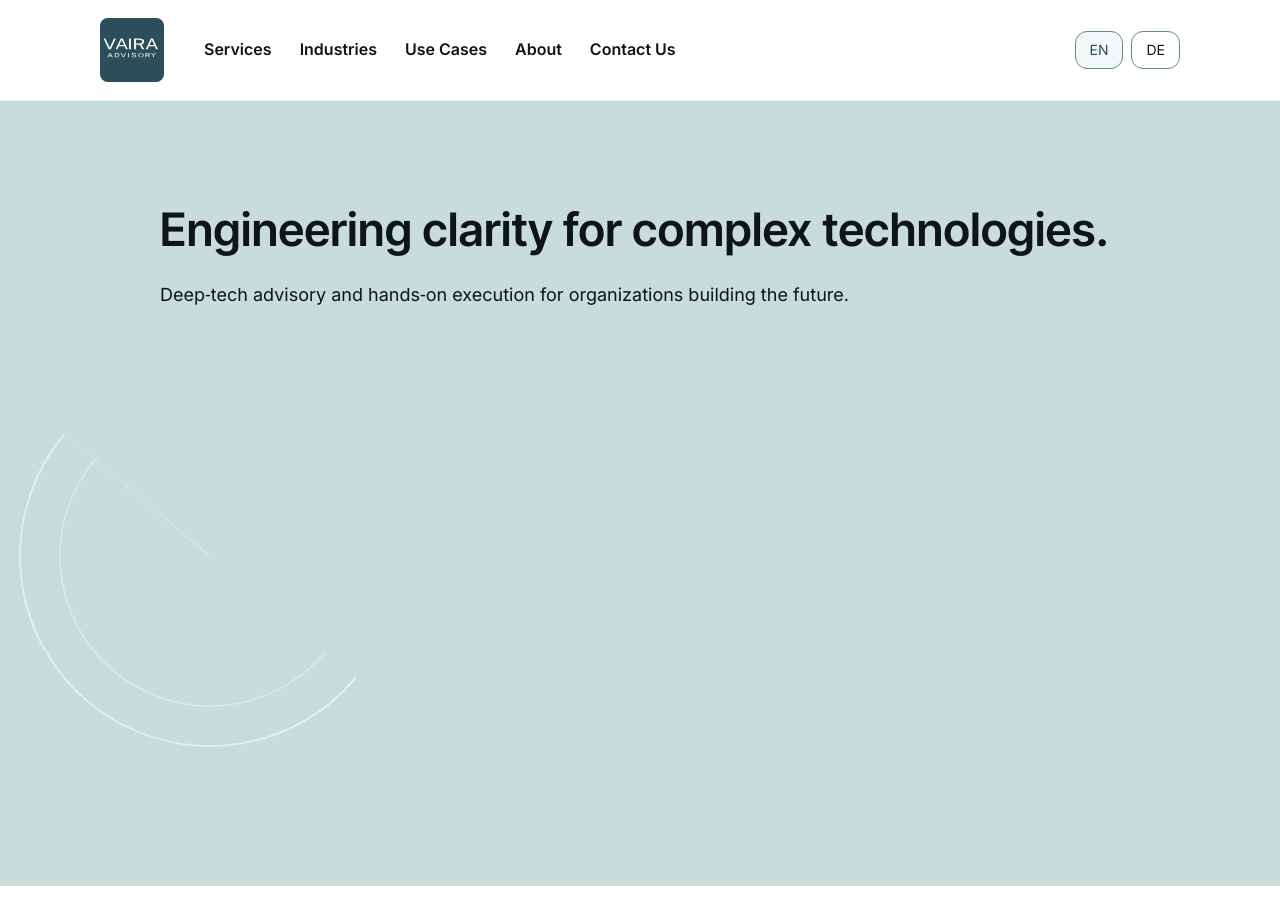
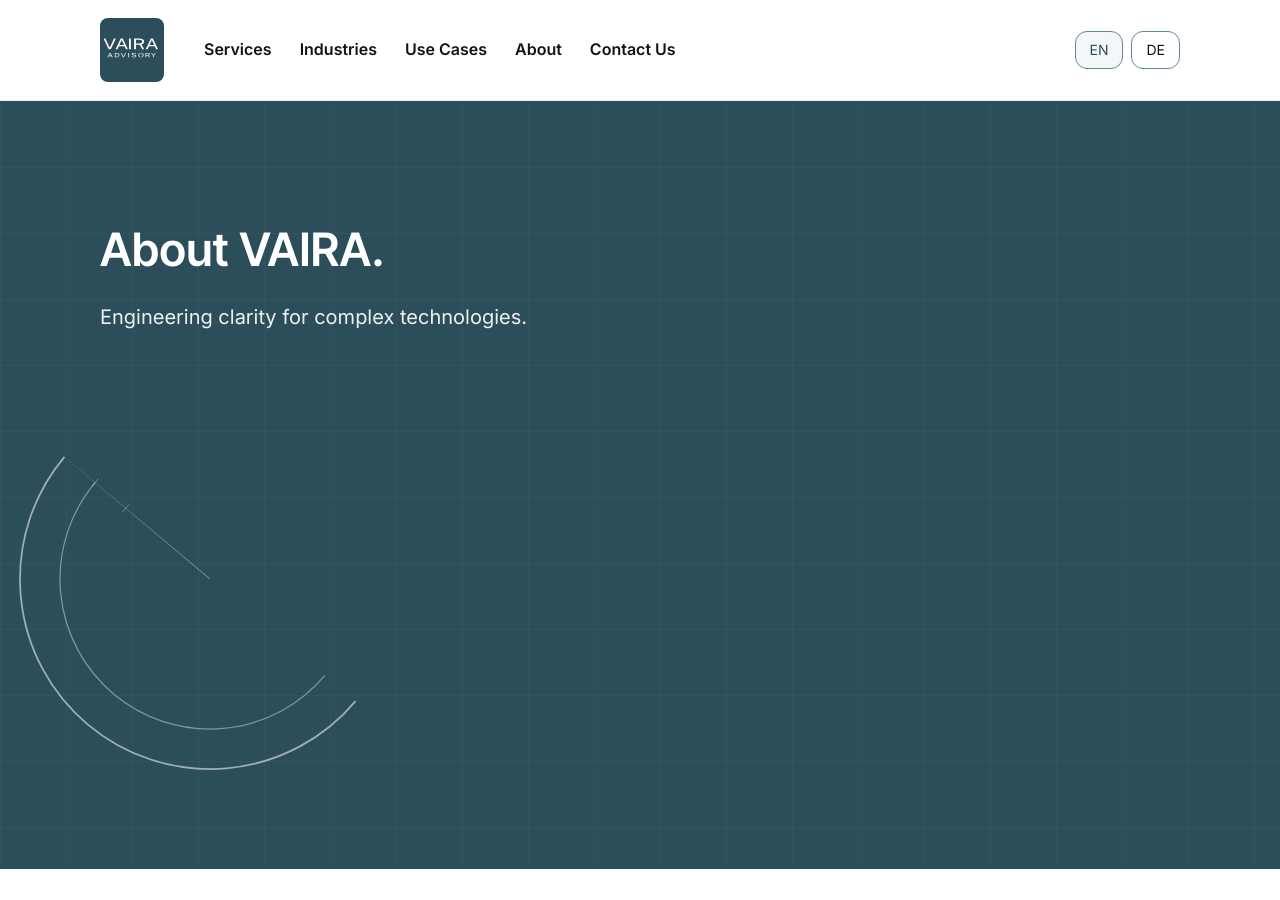
Before and after one commit to raphaelheeb/vaira-advisory, a Jekyll site: the page built from services/index.html, in a window 1280 px wide and 900 px high. Built offline with Jekyll 4.4.1, drawn with Linux system fonts in a browser that asks for light colours.

Commit message:
Update index.html

```diff
--- a/services/index.html
+++ b/services/index.html
@@ -7,14 +7,12 @@
 ---
 
 <!-- ========================= -->
-<!-- HERO SECTION -->
+<!-- SUBPAGE HERO SECTION -->
 <!-- ========================= -->
-<section class="section section--alt">
-  <div class="content-wrapper wrapper--narrow">
-    <h1 class="hero-title">Engineering clarity for complex technologies.</h1>
-    <p class="hero-sub">
-      Deep‑tech advisory and hands‑on execution for organizations building the future.
-    </p>
+<section id="hero" class="hero hero--clean">
+  <div class="content-wrapper">
+    <h1 class="hero-title">About VAIRA.</h1>
+    <p class="hero-sub">Engineering clarity for complex technologies.</p>
   </div>
 
   <div class="cad-hero-shape">
```
